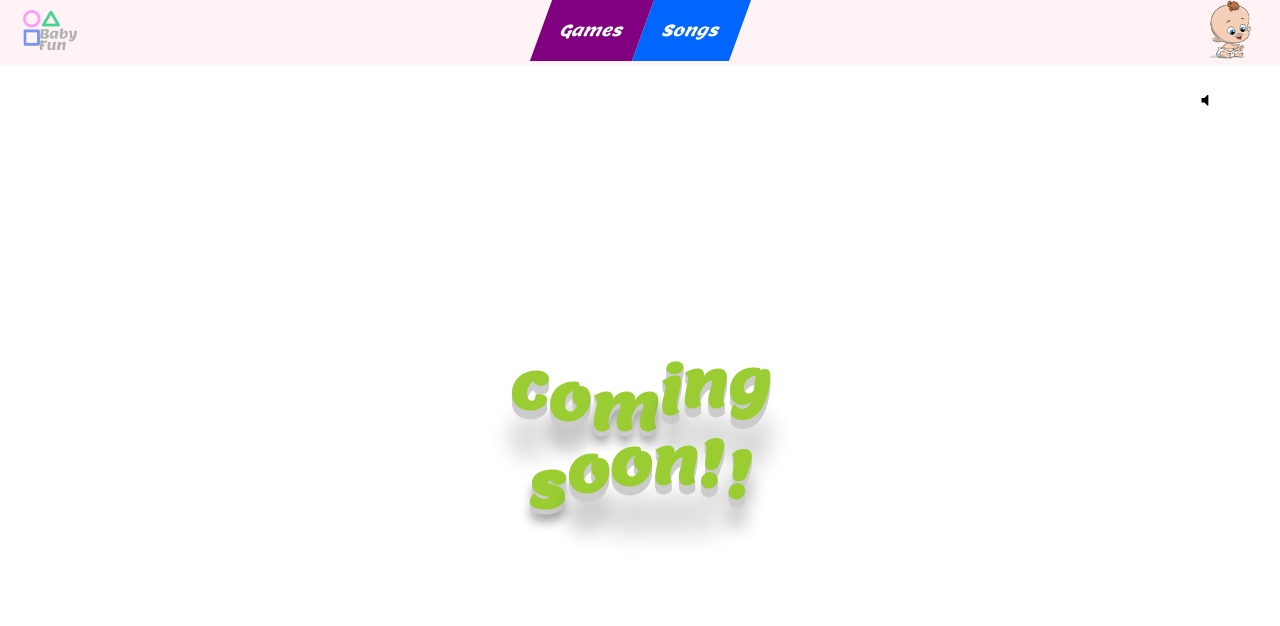
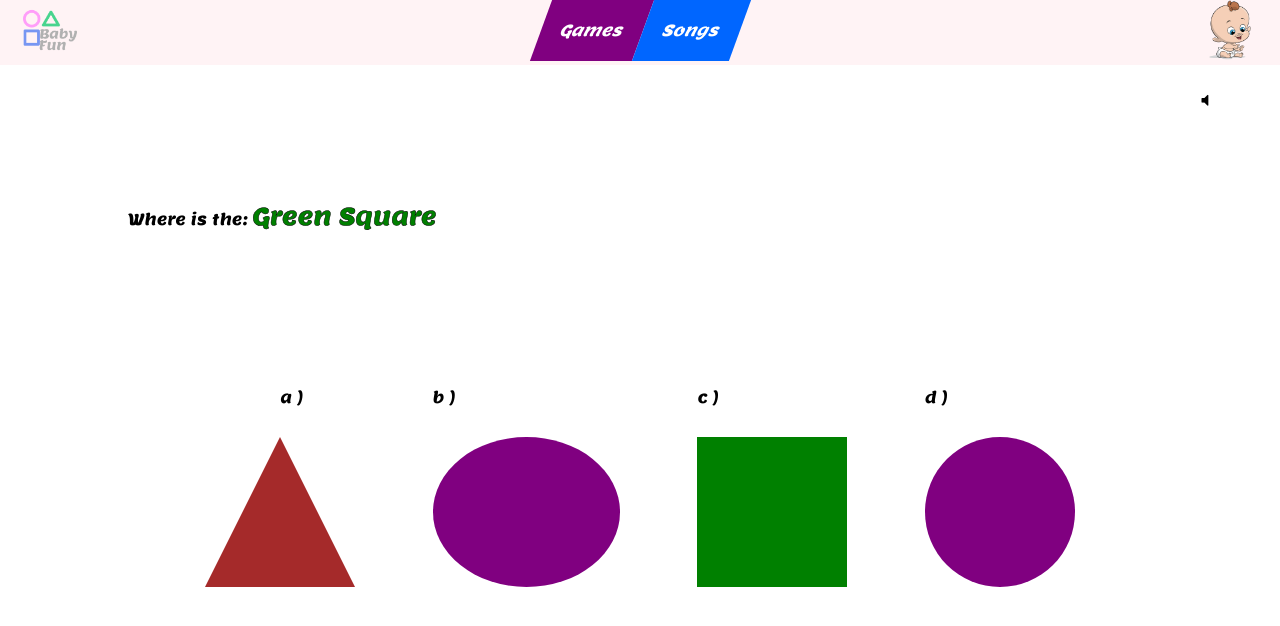
Before and after one commit to DomieBett/dominic, a React (Create React App) app in the folder src/apps/kids_games/: page /games/select-the-shape in a window 1280 px wide. Shown: the top 626 px of the page. Built offline with nearby package versions, Linux system fonts and the light colour scheme.

Commit message:
ui for select the shape game

```diff
--- a/src/apps/kids_games/src/components/dashboards/games/cards/SelectTheShapeCard.js
+++ b/src/apps/kids_games/src/components/dashboards/games/cards/SelectTheShapeCard.js
@@ -17,4 +17,6 @@ class SelectTheShapeCard extends React.Component {
     }
 }
 
+const prom = new Promise(() => 'string');
+
 export default SelectTheShapeCard;
--- a/src/apps/kids_games/src/components/games/selectTheShape/SelectTheShape.js
+++ b/src/apps/kids_games/src/components/games/selectTheShape/SelectTheShape.js
@@ -1,12 +1,47 @@
 import React from 'react';
+import { populateShapesData } from '../../../data/ShapesData';
+import { getRandomColor } from '../../../utils/Color';
+import { capitalizeFirstLetter } from '../../../utils/Text';
 import ComingSoon from '../../shared/ComingSoon';
+import SelectTheShapeChoices from './choices/SelectTheShapeChoices';
+import SelectTheShapePrompt from './prompt/SelectTheShapePrompt';
 import './SelectTheShape.scss';
 
+const shapeSize = 150;
+const shapes = populateShapesData(shapeSize);
+
 class SelectTheShape extends React.Component {
+    constructor(props) {
+        super(props);
+
+        this.getRandomShape = this.getRandomShape.bind(this);
+
+        this.state = {
+            currentShape: this.getRandomShape(),
+        }
+    }
+
+    getRandomShape() {
+        const randomShape = shapes[(Math.ceil(Math.random() * shapes.length) - 1)];
+
+        const randomColor = getRandomColor();
+
+        return randomShape(randomColor);
+    }
+
     render() {
         return (
             <div className="SelectTheShape">
-                <ComingSoon></ComingSoon>
+                <SelectTheShapePrompt
+                    currentShape={this.state.currentShape}
+                    shapeColor={capitalizeFirstLetter(this.state.currentShape.color)}
+                    shapeName={capitalizeFirstLetter(this.state.currentShape.name)}>
+                </SelectTheShapePrompt>
+
+                <SelectTheShapeChoices
+                    currentShape={this.state.currentShape}
+                    getRandomShape={this.getRandomShape}>
+                </SelectTheShapeChoices>
             </div>
         )
     }
--- a/src/apps/kids_games/src/components/games/selectTheShape/SelectTheShape.scss
+++ b/src/apps/kids_games/src/components/games/selectTheShape/SelectTheShape.scss
@@ -0,0 +1,5 @@
+.SelectTheShape {
+    width: 80%;
+    margin: 0 auto;
+    padding: 60px;
+}
--- /dev/null
+++ b/src/apps/kids_games/src/components/games/selectTheShape/choices/SelectTheShapeChoice.js
@@ -0,0 +1,14 @@
+import { Component } from "react";
+import './SelectTheShapeChoice.scss';
+
+class SelectTheShapeChoice extends Component {
+    render() {
+        return (
+            <div className='SelectTheShapeChoice' style={this.props.choice.style}>
+                <span>{this.props.letter} )</span>
+            </div>
+        )
+    }
+}
+
+export default SelectTheShapeChoice;
--- /dev/null
+++ b/src/apps/kids_games/src/components/games/selectTheShape/choices/SelectTheShapeChoice.scss
@@ -0,0 +1,6 @@
+.SelectTheShapeChoice {
+    span {
+        position: absolute;
+        top: -50px;
+    }
+}
--- /dev/null
+++ b/src/apps/kids_games/src/components/games/selectTheShape/choices/SelectTheShapeChoices.js
@@ -0,0 +1,43 @@
+import './SelectTheShapeChoices.scss';
+import { Component } from 'react';
+import SelectTheShapeChoice from './SelectTheShapeChoice';
+
+class SelectTheShapeChoices extends Component {
+    generateShapeChoices() {
+        const currentShapePosition = Math.floor(Math.random() * 4);
+        const letters = ['a', 'b', 'c', 'd'];
+
+        return [0, 1, 2, 3].map((position) => {
+            let shape = (position === currentShapePosition)
+                ? this.props.currentShape
+                : this.props.getRandomShape()
+
+            if (position === currentShapePosition) {
+                shape = this.props.currentShape;
+            } else {
+                shape = this.props.getRandomShape();
+            }
+
+            return {
+                letter: letters[position],
+                shape
+            }
+        });
+    }
+
+    render() {
+        const shapeChoices = this.generateShapeChoices();
+
+        return (
+            <div className="SelectTheShapeChoices">
+                {
+                    shapeChoices.map((choice) => {
+                        return <SelectTheShapeChoice letter={choice.letter} choice={choice.shape}></SelectTheShapeChoice>
+                    })
+                }
+            </div>
+        );
+    }
+}
+
+export default SelectTheShapeChoices;
--- /dev/null
+++ b/src/apps/kids_games/src/components/games/selectTheShape/choices/SelectTheShapeChoices.scss
@@ -0,0 +1,7 @@
+.SelectTheShapeChoices {
+    position: relative;
+    margin-top: 20%;
+    display: flex;
+    justify-content: space-evenly;
+    flex-flow: row nowrap;
+}
--- /dev/null
+++ b/src/apps/kids_games/src/components/games/selectTheShape/prompt/SelectTheShapePrompt.js
@@ -0,0 +1,14 @@
+import React from 'react';
+import './SelectTheShapePrompt.scss';
+
+class SelectTheShapePrompt extends React.Component {
+    render() {
+        return (
+            <div className="SelectTheShapePrompt">
+                Where is the: <span style={{ color: this.props.shapeColor }}>{this.props.shapeColor} {this.props.shapeName}</span>
+            </div>
+        );
+    }
+}
+
+export default SelectTheShapePrompt;
--- /dev/null
+++ b/src/apps/kids_games/src/components/games/selectTheShape/prompt/SelectTheShapePrompt.scss
@@ -0,0 +1,9 @@
+.SelectTheShapePrompt {
+    display: block;
+    margin-top: 5%;
+
+    span {
+        font-size: 1.5em;
+        -webkit-text-stroke: 0.5px black;
+    }
+}
--- a/src/apps/kids_games/src/data/ShapesData.js
+++ b/src/apps/kids_games/src/data/ShapesData.js
@@ -1,4 +1,4 @@
-export const populateShapesData = (size) => {
+export const populateShapesData = (size = 200) => {
     const defaultColor = 'black';
 
     return [
@@ -18,8 +18,8 @@ export const populateShapesData = (size) => {
                 name: 'rectangle',
                 color,
                 style: {
-                    height: size * 3 / 4,
-                    width: size,
+                    height: size,
+                    width: size * 6 / 4,
                     backgroundColor: color
                 }
             }
@@ -41,8 +41,8 @@ export const populateShapesData = (size) => {
                 name: 'oval',
                 color,
                 style: {
-                    height: size * 3 / 4,
-                    width: size,
+                    height: size,
+                    width: size * 5 / 4,
                     backgroundColor: color,
                     borderRadius: '50%'
                 }
--- /dev/null
+++ b/src/apps/kids_games/src/utils/Text.js
@@ -0,0 +1,3 @@
+export const capitalizeFirstLetter = (word) => {
+    return word[0].toUpperCase() + word.substring(1);
+}
```
